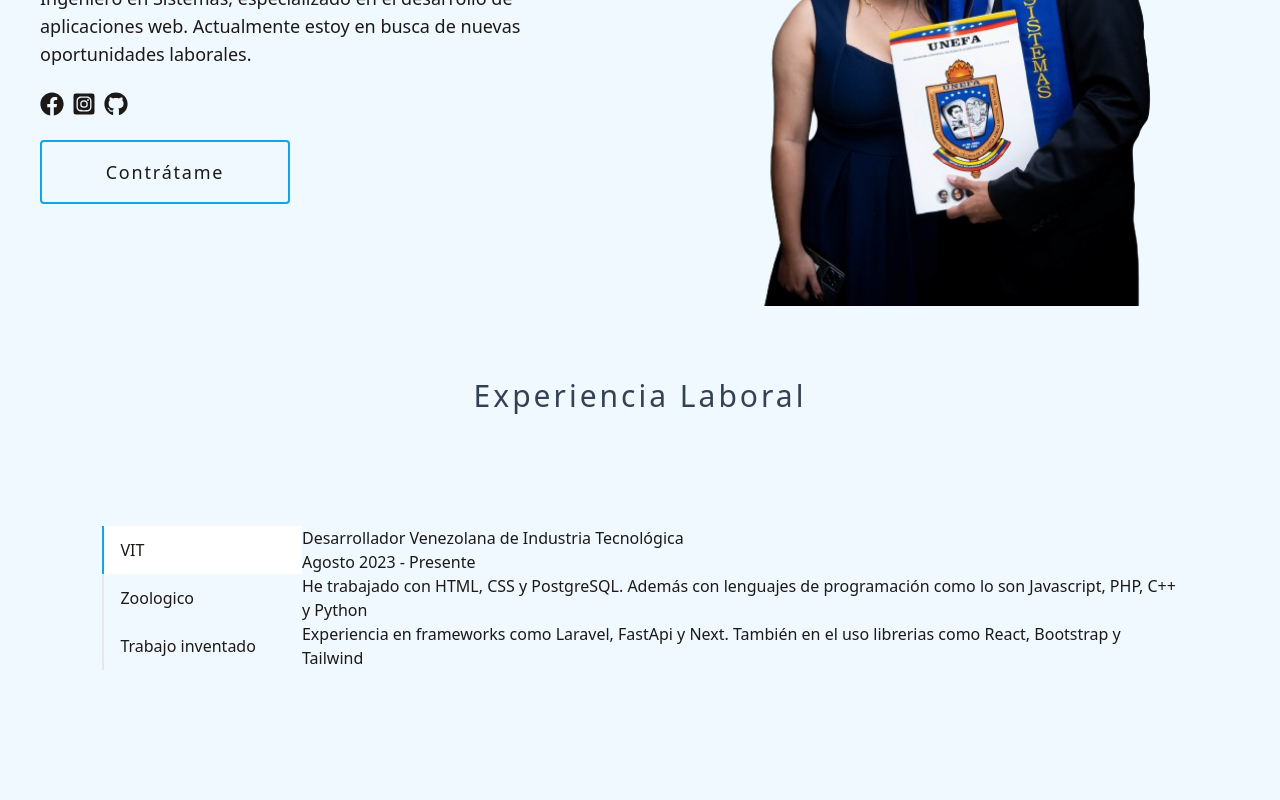
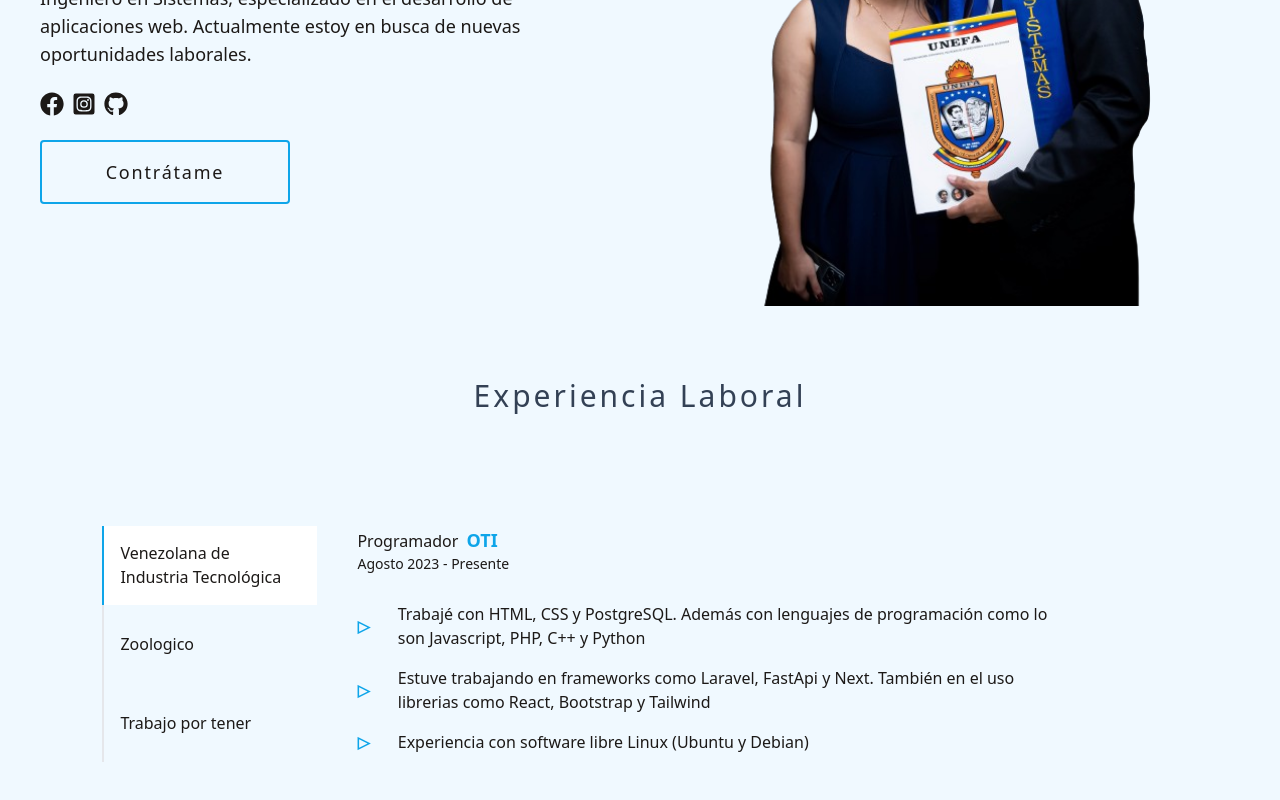
Before and after one commit to Chech3/Mi-portafolio, a Next.js app: page / in a window 1280 px wide. Shown: the part 384-1184 px from the top of the page. Built offline with nearby package versions, Linux system fonts and the light colour scheme.

Commit message:
agregadas nuevas cosas

```diff
--- /dev/null
+++ b/src/app/components/AboutJob.jsx
@@ -0,0 +1,153 @@
+"use client";
+import { useState } from "react";
+
+function AboutJob() {
+  const [showVit, setShowVit] = useState(true);
+  const [showJob1, setShowJob1] = useState(false);
+  const [showJob2, setShowJob2] = useState(false);
+
+  const trabajoVit = () => {
+    setShowVit(!showVit);
+    setShowJob1(false);
+    setShowJob2(false);
+  };
+  const trabajo1 = () => {
+    setShowVit(false);
+    setShowJob1(!showJob1);
+    setShowJob2(false);
+  };
+
+  const trabajo2 = () => {
+    setShowVit(false);
+    setShowJob1(false);
+    setShowJob2(!showJob2);
+  };
+
+  return (
+    <section className="my-12 flex flex-col w-[84%] m-auto lg:flex-row lg-[87%] lg:my-28">
+      <div className="flex justify-between lg:flex-col lg:w-[20%]">
+        <button
+          onClick={trabajoVit}
+          type="button"
+          className={`border-b-2 hover:dark:bg-slate-800 w-full px-4 py-1 hover:bg-slate-300 ${ showVit ? "focus:bg-white focus:border-sky-500 focus:dark:bg-slate-700" : ""} lg:border-l-2 lg:border-b-0 lg:h-full lg:text-left border-sky-500 bg-white dark:bg-slate-700`}
+        >
+          Venezolana de Industria Tecnológica
+        </button>
+        <button
+          onClick={trabajo1}
+          className="border-b-2 hover:dark:bg-slate-700 w-full px-4 py-1 hover:bg-white focus:bg-white focus:border-sky-500 focus:dark:bg-slate-700 lg:border-l-2 lg:border-b-0 lg:h-full lg:text-left"
+        >
+          Zoologico
+        </button>
+        <button
+          onClick={trabajo2}
+          className="border-b-2 hover:dark:bg-slate-700 w-full px-4 py-1 hover:bg-white focus:bg-white focus:border-sky-500 focus:dark:bg-slate-700 lg:border-l-2 lg:border-b-0 lg:h-full lg:text-left"
+        >
+          Trabajo por tener
+        </button>
+      </div>
+
+      <div className="my-5 lg:px-10 lg:my-0 lg:max-w-[800px]">
+        <article className={`${showVit ? "" : "hidden"}`} id="job1">
+          <h3>
+            Programador &nbsp;
+            <span className="text-sky-500 font-bold text-lg">OTI</span>
+          </h3>
+          <h4 className="text-sm pb-5">Agosto 2023 - Presente</h4>
+          <ul>
+            <li className="flex items-center py-2">
+              <span className="pr-2 text-sky-500 font-black">&#9655;</span>
+              <p className="text-stone-900 dark:text-cyan-50 font-normal px-5">
+                Trabajé con HTML, CSS y PostgreSQL. Además con lenguajes de
+                programación como lo son Javascript, PHP, C++ y Python
+              </p>
+            </li>
+            <li className="flex items-center py-2">
+              <span className="pr-2 text-sky-500 font-black">&#9655;</span>
+              <p className="text-stone-900 dark:text-cyan-50 font-normal px-5">
+                Estuve trabajando en frameworks como Laravel, FastApi y Next.
+                También en el uso librerias como React, Bootstrap y Tailwind
+              </p>
+            </li>
+            <li className="flex items-center py-2">
+              <span className="pr-2 text-sky-500 font-black">&#9655;</span>
+              <p className="text-stone-900 dark:text-cyan-50 font-normal px-5">
+                Experiencia con software libre Linux (Ubuntu y Debian)
+              </p>
+            </li>
+          </ul>
+        </article>
+        {/* <!-- SECCIONES OCULTAS POR DEFECTO -->
+          <!-- JOB #2 DESCRIPTION --> */}
+
+        <article id="job2" className={`${showJob1 ? "" : "hidden"}`}>
+          <h3>
+            ZooGuia &nbsp;
+            <span className="text-sky-500 font-bold text-lg">nomeacuerdo</span>
+          </h3>
+          <h4 className="text-sm pb-5">Junio 2018 - Junio 2020</h4>
+          <ul>
+            <li className="flex items-center py-2">
+              <span className="pr-2 text-sky-500 font-black">&#9655;</span>
+              <p className="text-stone-900 dark:text-cyan-50 font-normal px-5">
+                aaaaaaaaaaaaaaaaaaaaaaaaaaaaaaaaaaaaaaaaaaaaaaaaaaaaaaaaaaaaaaaa
+              </p>
+            </li>
+            <li className="flex items-center py-2">
+              <span className="pr-2 text-sky-500 font-black">&#9655;</span>
+              <p className="text-stone-900 dark:text-cyan-50 font-normal px-5">
+                Lorem ipsum, dolor sit amet consectetur adipisicing elit.
+                Consectetur, deserunt. Lorem ipsum, dolor sit amet consectetur
+                adipisicing elit. Consectetur, deserunt.
+              </p>
+            </li>
+            <li className="flex items-center py-2">
+              <span className="pr-2 text-sky-500 font-black">&#9655;</span>
+              <p className="text-stone-900 dark:text-cyan-50 font-normal px-5">
+                Lorem ipsum, dolor sit amet consectetur adipisicing elit.
+                Consectetur, deserunt. Lorem ipsum, dolor sit amet consectetur
+                adipisicing elit. Consectetur, deserunt.
+              </p>
+            </li>
+          </ul>
+        </article>
+        {/* <!-- JOB #3 DESCRIPTION --> */}
+        <article id="job3" className={`${showJob2 ? "" : "hidden"}`}>
+          <h3>
+            Desarrollador WEB &nbsp;
+            <span className="text-sky-500 font-bold text-lg">Programador</span>
+          </h3>
+          <h4 className="text-sm pb-5">Junio 2017 - Junio 2018</h4>
+          <ul>
+            <li className="flex items-center py-2">
+              <span className="pr-2 text-sky-500 font-black">&#9655;</span>
+              <p className="text-stone-900 dark:text-cyan-50 font-normal px-5">
+                Lorem ipsum, dolor sit amet consectetur adipisicing elit.
+                Consectetur, deserunt. Lorem ipsum, dolor sit amet consectetur
+                adipisicing elit. Consectetur, deserunt.
+              </p>
+            </li>
+            <li className="flex items-center py-2">
+              <span className="pr-2 text-sky-500 font-black">&#9655;</span>
+              <p className="text-stone-900 dark:text-cyan-50 font-normal px-5">
+                Lorem ipsum, dolor sit amet consectetur adipisicing elit.
+                Consectetur, deserunt. Lorem ipsum, dolor sit amet consectetur
+                adipisicing elit. Consectetur, deserunt.
+              </p>
+            </li>
+            <li className="flex items-center py-2">
+              <span className="pr-2 text-sky-500 font-black">&#9655;</span>
+              <p className="text-stone-900 dark:text-cyan-50 font-normal px-5">
+                Lorem ipsum, dolor sit amet consectetur adipisicing elit.
+                Consectetur, deserunt. Lorem ipsum, dolor sit amet consectetur
+                adipisicing elit. Consectetur, deserunt.
+              </p>
+            </li>
+          </ul>
+        </article>
+      </div>
+    </section>
+  );
+}
+
+export default AboutJob;
--- a/src/app/components/NavBar.jsx
+++ b/src/app/components/NavBar.jsx
@@ -5,7 +5,7 @@ import Link from "next/link";
 import DarkButton from "./DarkButton";
 import Image from "next/image";
 function NavBar() {
-  const [menuButton, setMenuButton] = useState(true);
+  const [menuButton, setMenuButton] = useState(false);
 
   return (
     <nav className="flex justify-between py-10 m-auto px-10 text-lg font-medium tracking-widest md:items-center">
@@ -15,21 +15,32 @@ function NavBar() {
       <div
         className={`bg-slate-300 dark:bg-slate-800 p-7 h-[380px] w-[320px] md:flex flex-col items-start justify-around
       rounded-lg text-dark dark:text-white md:flex-row md:w-full
-      md:py-0 md:h-[50px] md:bg-inherit md:dark:bg-primary  ${
-        menuButton ? "" : "hidden"
-      }`}
+      md:py-0 md:h-[50px] md:bg-inherit md:dark:bg-primary
+      ${menuButton ? "" : "hidden"}`}
       >
         <ul className="flex h-5/6 flex-col justify-around md:flex-row md:justify-center w-full ">
-          <li onClick={() => setMenuButton(!menuButton)} className="md:px-5 hover:text-sky-600">
+          <li
+            onClick={() => setMenuButton(!menuButton)}
+            className="md:px-5 hover:text-sky-600"
+          >
             <Link href="#">Quien Soy</Link>
           </li>
-          <li onClick={() => setMenuButton(!menuButton)} className="md:px-5 hover:text-sky-600">
+          <li
+            onClick={() => setMenuButton(!menuButton)}
+            className="md:px-5 hover:text-sky-600"
+          >
             <Link href="#">Experiencia</Link>
           </li>
-          <li onClick={() => setMenuButton(!menuButton)} className="md:px-5 hover:text-sky-600">
+          <li
+            onClick={() => setMenuButton(!menuButton)}
+            className="md:px-5 hover:text-sky-600"
+          >
             <Link href="#">Proyectos</Link>
           </li>
-          <li onClick={() => setMenuButton(!menuButton)} className="md:px-5 hover:text-sky-600">
+          <li
+            onClick={() => setMenuButton(!menuButton)}
+            className="md:px-5 hover:text-sky-600"
+          >
             <Link href="#">Contáctame</Link>
           </li>
         </ul>
@@ -59,8 +70,6 @@ function NavBar() {
           } block bg-black dark:bg-white my-2 rounded-md h-[3px] w-[28px]`}
         ></span>
       </button>
-
-
     </nav>
   );
 }
--- a/src/app/page.jsx
+++ b/src/app/page.jsx
@@ -1,3 +1,4 @@
+import AboutJob from "./components/AboutJob";
 import SocialMedia from "./components/SocialMedia";
 
 export default function Home() {
@@ -35,45 +36,8 @@ export default function Home() {
         <h2 className="text-3xl text-slate-700 dark:text-white font bold tracking-widest w[85%] m-auto text-center pt-8 ">
           Experiencia Laboral
         </h2>
-        <section className="my-12 flex flex-col w-[84%] m-auto lg:flex-row lg-[87%] lg:my-28">
-          <div className="flex justify-between lg:flex-col lg:w-[20%]">
-            <button
-              type="button"
-              className="border-b-2 hover:dark:bg-slate-800 w-full px-4 py-1 hover:bg-slate-300 focus:bg-white focus:border-sky-500 focus:dark:bg-slate-700 lg:border-l-2 lg:border-b-0 lg:h-full lg:text-left border-sky-500 bg-white dark:bg-slate-700"
-            >
-              VIT
-            </button>
-            <button className="border-b-2 hover:dark:bg-slate-700 w-full px-4 py-1 hover:bg-white focus:bg-white focus:border-sky-500 focus:dark:bg-slate-700 lg:border-l-2 lg:border-b-0 lg:h-full lg:text-left">
-              Zoologico
-            </button>
-            <button className="border-b-2 hover:dark:bg-slate-700 w-full px-4 py-1 hover:bg-white focus:bg-white focus:border-sky-500 focus:dark:bg-slate-700 lg:border-l-2 lg:border-b-0 lg:h-full lg:text-left">
-              Trabajo inventado
-            </button>
-          </div>
-          <article>
-            <h3>
-              Desarrollador <span>Venezolana de Industria Tecnológica</span>{" "}
-            </h3>
-            <h4>Agosto 2023 - Presente</h4>
-            <ul>
-              <li>
-                <span></span>
-                <p>
-                  He trabajado con HTML, CSS y PostgreSQL. Además con lenguajes
-                  de programación como lo son Javascript, PHP, C++ y Python
-                </p>
-              </li>
+        <AboutJob />
 
-              <li>
-                <span></span>
-                <p>
-                  Experiencia en frameworks como Laravel, FastApi y Next.
-                  También en el uso librerias como React, Bootstrap y Tailwind{" "}
-                </p>
-              </li>
-            </ul>
-          </article>
-        </section>
       </main>
     </>
   );
```
Also changed, not shown: 1 other file (tests, documents, lock files or other folders).
